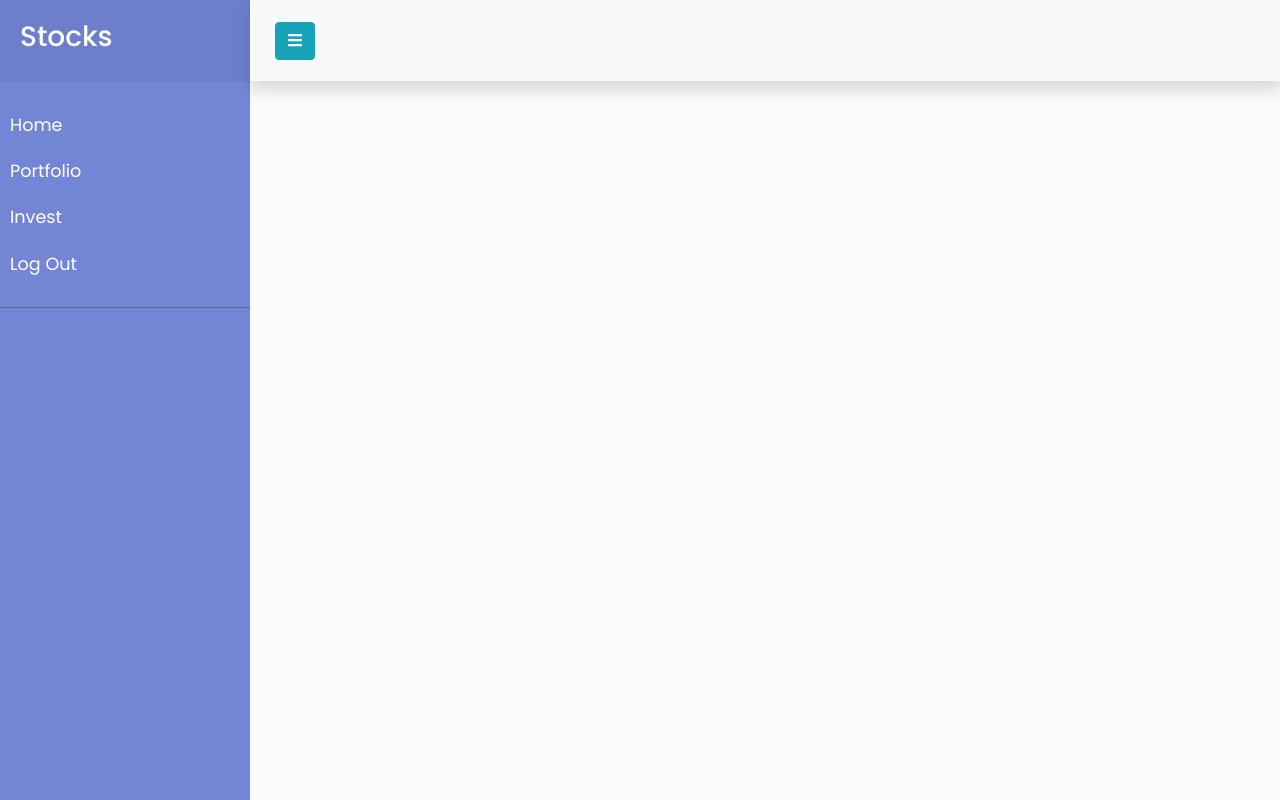
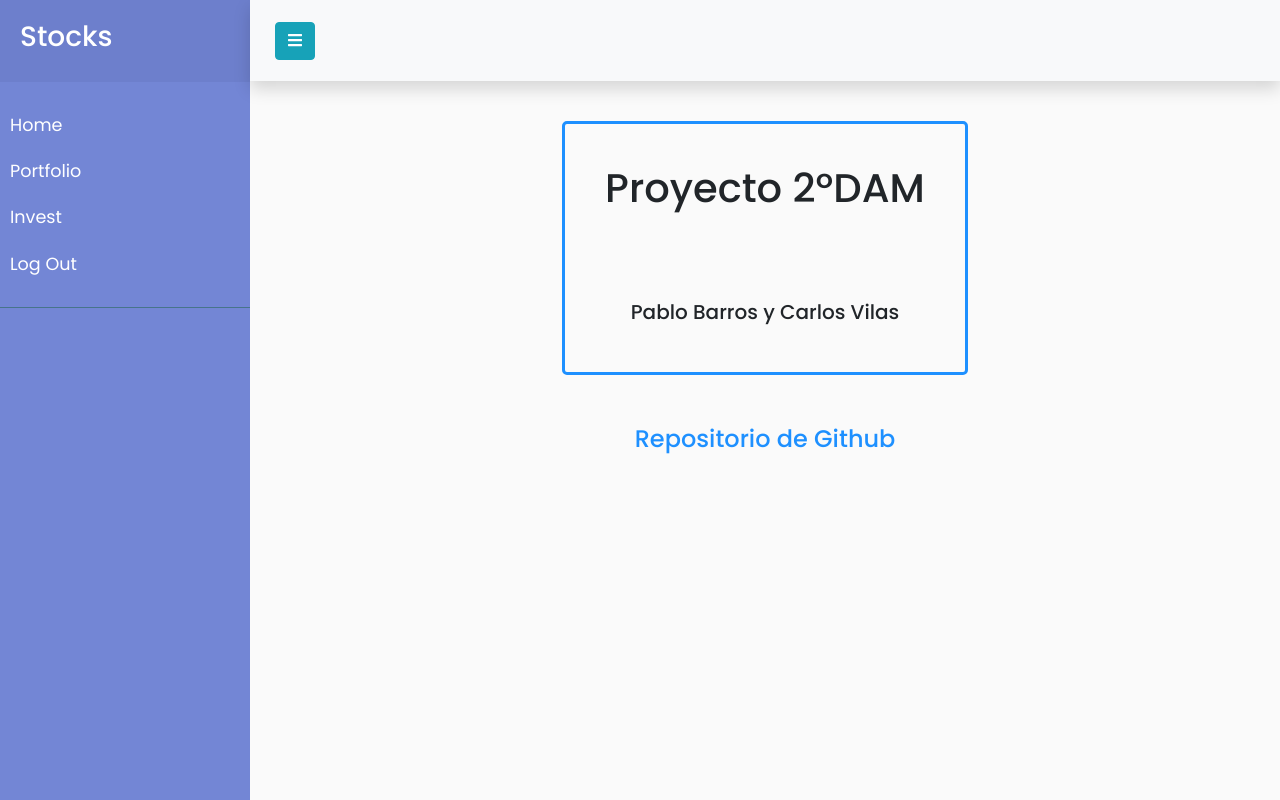
Before and after one commit to PojoTeam/stocks_segunda, a Vue app in the folder frontend/: page / in a window 1280 px wide. Built offline with nearby package versions, Linux system fonts and the light colour scheme; sample sign-in values are in the browser's storage.

Commit message:
Reactivamos el proyecto

```diff
--- a/frontend/package.json
+++ b/frontend/package.json
@@ -13,6 +13,7 @@
     "@fortawesome/free-regular-svg-icons": "^5.12.1",
     "@fortawesome/free-solid-svg-icons": "^5.12.1",
     "@fortawesome/vue-fontawesome": "^0.1.9",
+    "@okta/okta-vue": "^1.3.0",
     "axios": "^0.19.2",
     "bootstrap": "^4.4.1",
     "core-js": "^3.6.4",
--- /dev/null
+++ b/frontend/src/components/BodyHome.vue
@@ -0,0 +1,31 @@
+<template>
+    <div class="text-center" >
+        <div id="frame" class="d-inline-block">
+            <h1 class="d-inline-block">Proyecto 2ºDAM</h1><br/>
+            <h5 class="d-inline-block">Pablo Barros y Carlos Vilas</h5>
+        </div>
+        <a href="https://github.com/PojoTeam/stocks_segunda"><h4>Repositorio de Github</h4></a>
+    </div>
+</template>
+
+<script>
+    export default {
+        name: "BodyHome"
+    }
+</script>
+
+<style scoped>
+    h4 {
+        margin-top: 50px !important;
+    }
+    a {
+        color: dodgerblue;
+    }
+    h1, h5{
+        padding: 40px;
+    }
+    #frame {
+        border: solid 3px dodgerblue;
+        border-radius: 5px;
+    }
+</style>
--- a/frontend/src/components/LogIn.vue
+++ b/frontend/src/components/LogIn.vue
@@ -2,9 +2,10 @@
     <div class="container-fluid d-flex justify-content-center align-items-start">
         <div class="card">
             <form class="card-body">
+                <h2>Log In</h2>
                 <div class="form-group">
                     <label for="InputUsername">Nombre de Usuario</label>
-                    <input type="email" class="form-control" id="InputUsername" aria-describedby="emailHelp">
+                    <input type="text" class="form-control" id="InputUsername">
                 </div>
                 <div class="form-group">
                     <label for="InputPassword">Contraseña</label>
--- a/frontend/src/components/Sidebar.vue
+++ b/frontend/src/components/Sidebar.vue
@@ -20,7 +20,7 @@
                 <router-link v-if="!authenticated" class="nav-link" to="/login">Log In</router-link>
             </li>
             <li>
-                <router-link v-if="authenticated" v-on:click="logout" class="nav-link" to="/logout">Log Out</router-link>
+                <a href="/" v-if="authenticated" v-on:click="logout" class="nav-link">Log Out</a>
             </li>
             <li>
                 <router-link v-if="!authenticated" class="nav-link" to="/signup">Sign Up</router-link>
@@ -56,7 +56,8 @@
         },
         methods: {
             logout() {
-                localStorage.removeItem('user')
+                console.log("removing")
+                localStorage.removeItem('user');
             }
         }
     }
--- a/frontend/src/components/SignUp.vue
+++ b/frontend/src/components/SignUp.vue
@@ -11,7 +11,7 @@
                     <label for="InputPassword">Contraseña</label>
                     <input type="password" class="form-control" id="InputPassword">
                 </div>
-                <button type="submit" class="btn btn-primary" v-on:click="login">Sign Up</button>
+                <button type="submit" class="btn btn-primary" v-on:click="signUp">Sign Up</button>
                 <div class="alert alert-danger" v-if="error" role="alert">
                     Credenciales erroneas
                 </div>
@@ -21,8 +21,28 @@
 </template>
 
 <script>
+    import DataService from "../service/DataService";
+    import router from "../routes";
+
     export default {
-        name: "Register"
+        name: "Register",
+        data() {
+            return {
+                error: false
+            }
+        },
+        methods: {
+            signUp() {
+                let user = document.getElementById('InputUsername');
+                let password = document.getElementById('InputPassword');
+                DataService.postRegister(user, password).then(response => {
+                    this.localStorage.setItem("user", response.data.token);
+                    router.push("/portfolio")
+                }).catch( function(){
+                    this.error = true
+                });
+            }
+        }
     }
 </script>
 
--- a/frontend/src/routes.js
+++ b/frontend/src/routes.js
@@ -8,6 +8,7 @@ import LogIn from "./components/LogIn";
 import BodySymbol from "./components/BodySymbol";
 import Sidebar from "./components/Sidebar";
 import BodyInvest from "./components/BodyInvest";
+import BodyHome from "./components/BodyHome";
 
 Vue.use(Router);
 
@@ -20,7 +21,7 @@ const router = new Router({
             components: {
                 default: Sidebar,
                 modalBtn: null,
-                body: null
+                body: BodyHome
             }
         },
         {
@@ -29,7 +30,7 @@ const router = new Router({
             components: {
                 default: Sidebar,
                 modalBtn: null,
-                body: null
+                body: BodyHome
             }
         },
         {
```
Also changed, not shown: 1 other file (tests, documents, lock files or other folders).
